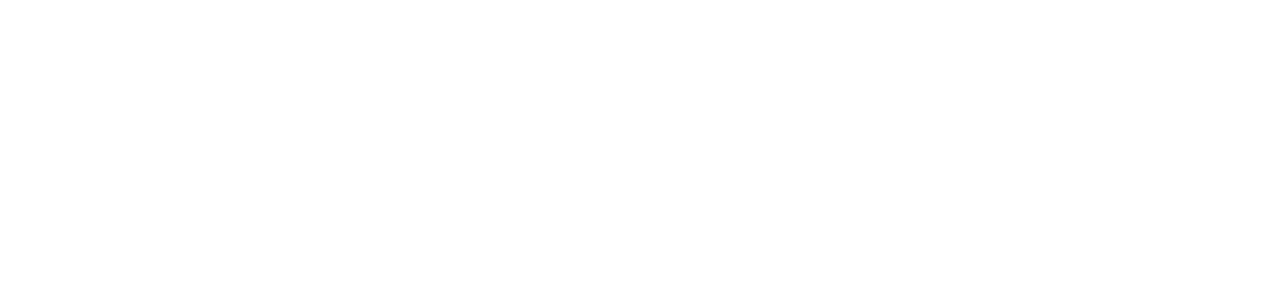
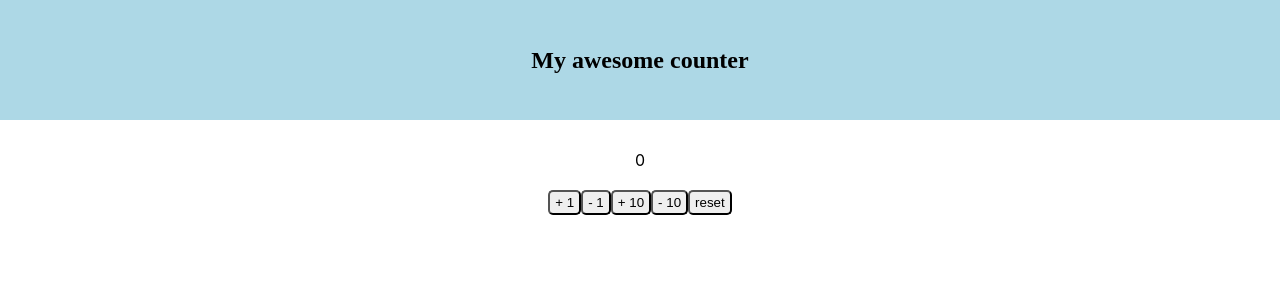
Before and after one commit to magb7/react-redux, a React (Create React App) app: page / in a window 1280 px wide. Shown: the top 300 px of the page. Built offline with nearby package versions, Linux system fonts and the light colour scheme.

Commit message:
import CounterContainer

```diff
--- a/src/App.js
+++ b/src/App.js
@@ -1,7 +1,17 @@
-import React from "react";
+import React, { Component } from "react";
+import "./App.css";
+import CounterContainer from "./components/CounterContainer";
+import Navbar from "./components/Navbar";
 
-function App() {
-  return <div></div>;
+class App extends Component {
+  render() {
+    return (
+      <div className="App">
+        <Navbar />
+        <CounterContainer />
+      </div>
+    );
+  }
 }
 
 export default App;
```
